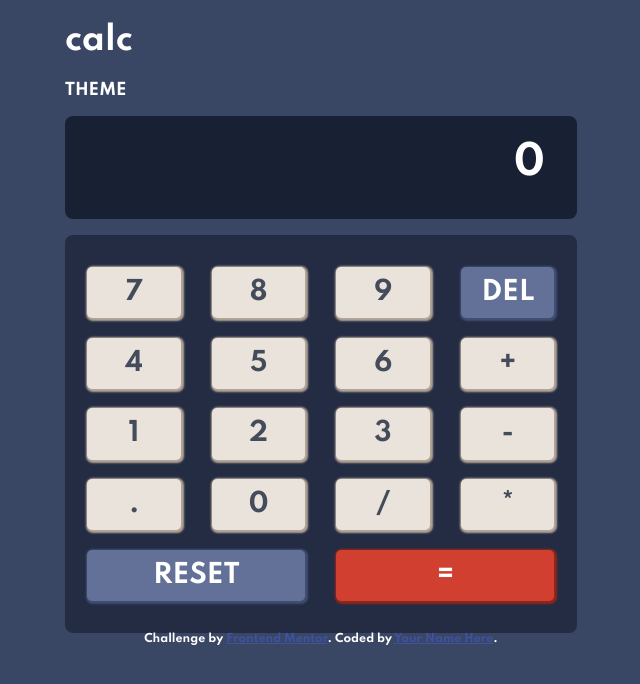
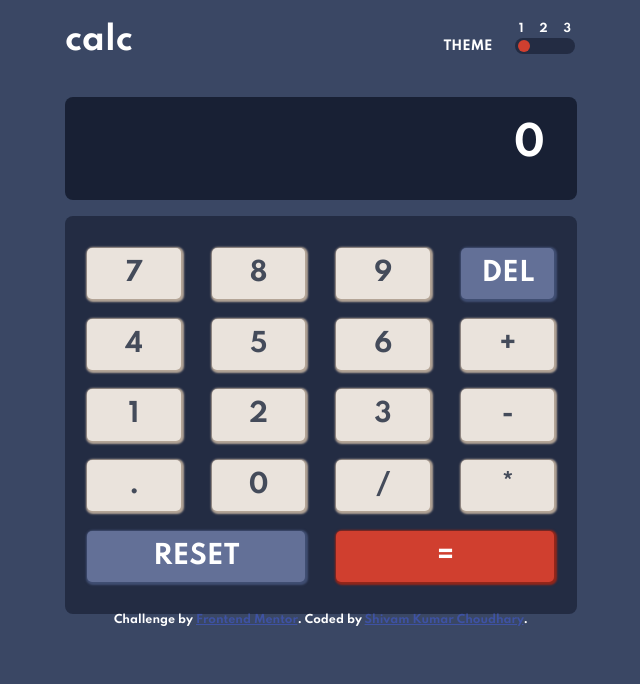
Before and after one commit to virtualshivam/calculator, a website: page index.html in a window 1280 px wide. Shown: the whole page, without its empty margins (319-959 px from the left). Drawn offline with Linux system fonts and the light colour scheme.

Commit message:
Theme one completion

```diff
--- a/index.html
+++ b/index.html
@@ -1,17 +1,28 @@
 <!DOCTYPE html>
 <html lang="en">
   <head>
-  <meta charset="UTF-8">
-  <meta name="viewport" content="width=device-width, initial-scale=1.0"> <!-- displays site properly based on user's device -->
+    <meta charset="UTF-8" />
+    <meta name="viewport" content="width=device-width, initial-scale=1.0" />
+    <!-- displays site properly based on user's device -->
 
-  <link rel="icon" type="image/png" sizes="32x32" href="./images/favicon-32x32.png">
+    <link
+      rel="icon"
+      type="image/png"
+      sizes="32x32"
+      href="./images/favicon-32x32.png"
+    />
 
     <title>Frontend Mentor | Calculator app</title>
-  <link rel="stylesheet" href="design/style.css">
+    <link rel="stylesheet" href="design/style.css" />
     <!-- Feel free to remove these styles or customise in your own stylesheet 👍 -->
     <style>
-    .attribution { font-size: 11px; text-align: center; }
-    .attribution a { color: hsl(228, 45%, 44%); }
+      .attribution {
+        font-size: 11px;
+        text-align: center;
+      }
+      .attribution a {
+        color: hsl(228, 45%, 44%);
+      }
     </style>
   </head>
   <body>
@@ -21,7 +32,21 @@
           <h1 class="logo">calc</h1>
           <div class="toggle-menu">
             <p>THEME</p>
-
+            <div class="toggle">
+              <div>
+                <span>1</span>
+                <span>2</span>
+                <span>3</span>
+              </div>
+              <input
+                type="range"
+                name="theme-slider"
+                id="theme-slider"
+                min="0"
+                max="2"
+                value="0"
+              />
+            </div>
           </div>
         </div>
         <div class="result">
@@ -52,11 +77,14 @@
       </main>
     </div>
 
-
     <div class="attribution">
-    Challenge by <a href="https://www.frontendmentor.io?ref=challenge" target="_blank">Frontend Mentor</a>.
-    Coded by <a href="#">Your Name Here</a>.
+      Challenge by
+      <a href="https://www.frontendmentor.io?ref=challenge" target="_blank"
+        >Frontend Mentor</a
+      >. Coded by
+      <a href="https://github.com/virtualshivam">Shivam Kumar Choudhary</a>.
     </div>
     <script src="js/calculator.js"></script>
+    <script src="js/theme.js"></script>
   </body>
 </html>
--- a/sass/main.scss
+++ b/sass/main.scss
@@ -7,6 +7,8 @@
   font-family: "Spartan", sans-serif;
   color: #fff;
 }
+
+$sliderHeight: 16px;
 
 html,
 body {
@@ -29,7 +31,47 @@ body {
     width: 40%;
     margin: 0 auto;
     .nav-title{
-        color: green;
+        display: flex;
+        justify-content: space-between;
+        .toggle-menu{
+          display: flex;
+          justify-content: space-between;
+          align-items: center;
+          p{
+            font-size: 0.8rem;
+            margin: 0;
+            margin-right: 1.6em;
+            padding-top: 12px;
+          }
+          .toggle{
+            div{
+              display: flex;
+              justify-content: space-between;
+              padding: 0 6px;
+              font-size: .7rem;
+            }
+            #theme-slider{
+              -webkit-appearance: none;
+              background-color: hsl(223, 31%, 20%);
+              height: $sliderHeight;
+              border-radius: 10px;
+              width: 60px;
+              padding: 0 3px;
+              transition: all .5s ease;
+              cursor: pointer;
+              &::-webkit-slider-thumb{
+                -webkit-appearance: none;
+                height: $sliderHeight - 4px;
+                width: $sliderHeight - 4px;
+                border-radius: 50%;
+                background: hsl(6, 63%, 50%);
+                cursor: pointer;
+                transition: all .5s ease;
+              }
+            }
+          }
+
+        }
     }
     .result{
         background-color: hsl(224, 36%, 15%);
@@ -51,7 +93,6 @@ body {
       padding: 2em 1.4em;
     }
     .calc-body {
-      // margin: 0 auto;
       display: grid;
       width: 100%;
       grid-template-columns: repeat(4, 20%);
@@ -89,7 +130,7 @@ body {
     width: 60% !important;
   }
   button.btn{
-    font-size: 1.2rem !important;
+    font-size: 1.4rem !important;
   }
 }
 
@@ -104,7 +145,7 @@ body {
     }
   }
   button.btn{
-    font-size: 0.8rem !important;
+    font-size: 1.3rem !important;
     padding: 1em !important;
   }
 }
```
Also changed, not shown: design/style.css, js/theme.js (added), 1 other file. Lines whose indentation alone changed are shown as unchanged.
